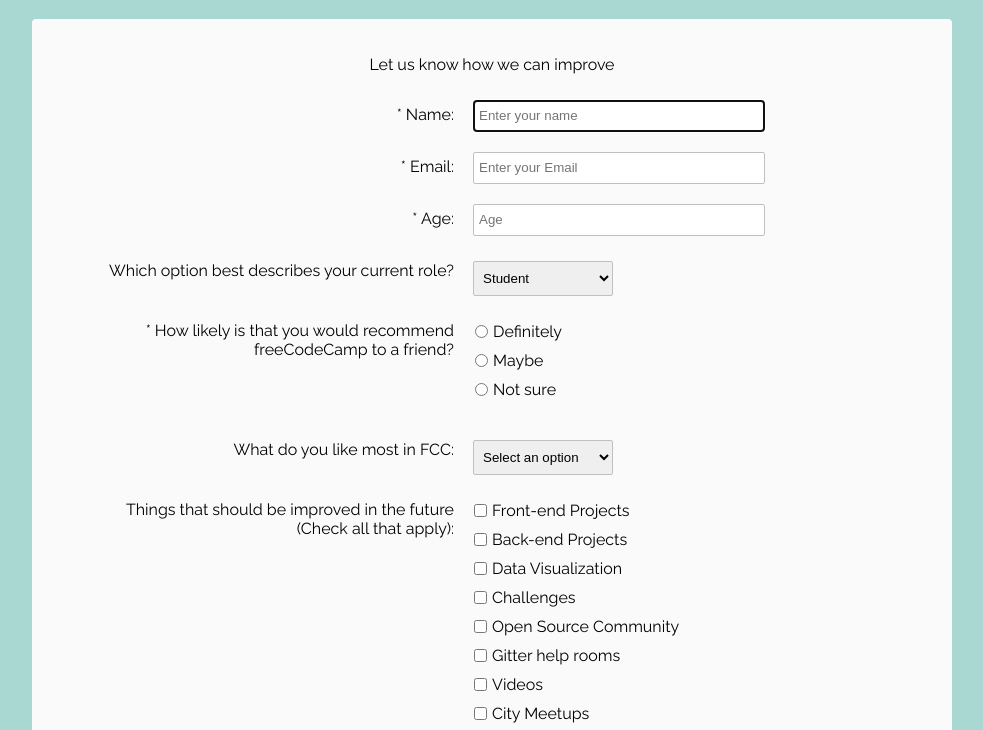
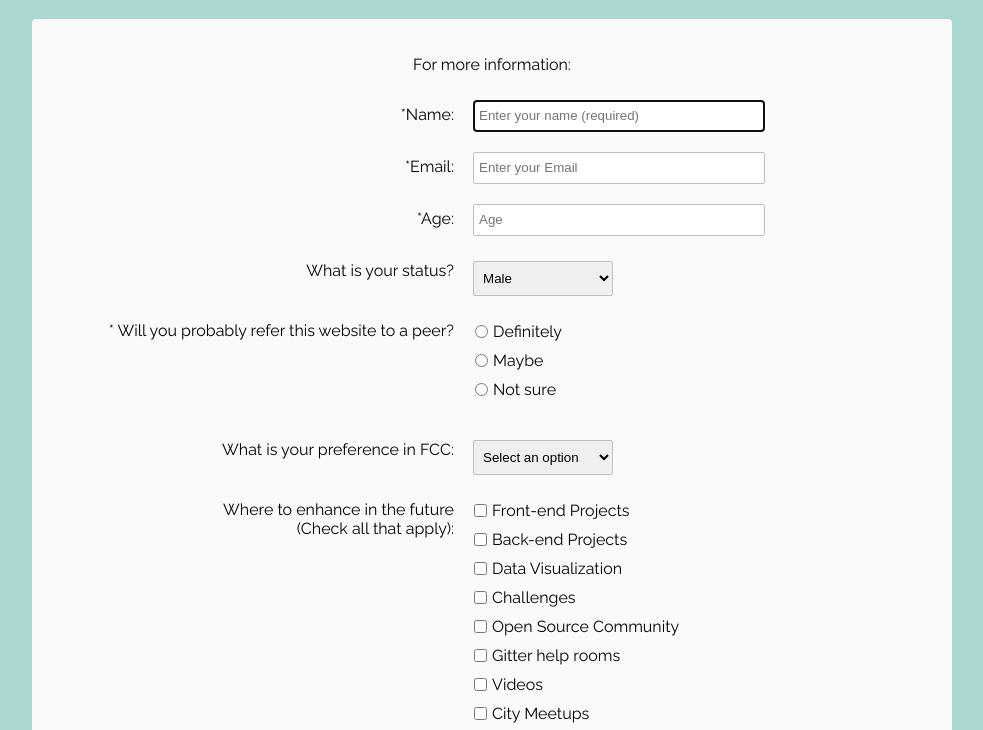
Before and after one commit to jsanon01/fcc-survey-form, a plain HTML site: page index.html in a window 1280 px wide. Shown: the part 61-791 px from the top of the page, without its empty margins (148-1131 px from the left). Drawn offline with Linux system fonts and the light colour scheme.

Commit message:
3rd commit

```diff
--- a/index.html
+++ b/index.html
@@ -8,19 +8,19 @@
 		<div id="main">
 			<h1 id="title">Survey Form</h1>
 			<div id="form-outer">
-				<p>Let us know how we can improve</p>
+				<p id="description">For more information:</p>
 			<form id="survey-form" method="GET" action="https://crossorigin.me/https://freecodecamp.com">
     <div class="rowTab">
       <div class="labels">
-        <label id="name-label" for="name">* Name: </label>
+        <label id="name-label" for="name">*Name: </label>
       </div>
       <div class="rightTab">
-        <input autofocus type="text" name="name" id="name" class="input-field" placeholder="Enter your name" required>
+        <input autofocus type="text" name="name" id="name" class="input-field" placeholder="Enter your name (required)" required>
       </div>
     </div>
     <div class="rowTab">
       <div class="labels">
-        <label id="email-label" for="email">* Email: </label>
+        <label id="email-label" for="email">*Email: </label>
       </div>
       <div class="rightTab">
         <input type="email" name="email" id="email" class="input-field" required placeholder="Enter your Email">
@@ -28,30 +28,35 @@
     </div>
     <div class="rowTab">
       <div class="labels">
-        <label id="number-label" for="age">* Age: </label>
+        <label id="number-label" for="age">*Age: </label>
       </div>
       <div class="rightTab">
-        <input type="number" name="age" id="number" min="1" max="125" class="input-field" placeholder="Age">
+        <input type="number" name="age" id="number" min="10" max="105" class="input-field" placeholder="Age">
       </div>
     </div>
     <div class="rowTab">
       <div class="labels">
-        <label for="currentPos">Which option best describes your current role?</label>
+        <!-- <label for="currentPos">Which option best describes your current role?</label> -->
+        <label for="currentPos">What is your status?</label>
       </div>
       <div class="rightTab">
         <select id="dropdown" name="currentPos" class="dropdown">
       <option disabled value>Select an option</option>
-      <option  value="student">Student</option>
-      <option value="job">Full Time Job</option>
-      <option value="learner">Full Time Learner</option>
-      <option value="preferNo">Prefer not to say</option>
+      <option  value="male">Male</option>
+      <!-- <option  value="student">Student</option> -->
+      <option value="female">Female</option>
+      <!-- <option value="job">Full Time Job</option> -->
+      <!-- <option value="learner">Full Time Learner</option> -->
+      <option value="trans">Transgender</option>
       <option value="other">Other</option>
     </select>
       </div>
     </div>
     <div class="rowTab">
       <div class="labels">
-        <label for="userRating">* How likely is that you would recommend freeCodeCamp to a friend?</label>
+        <label for="userRating">* Will you probably refer this website to a peer?</label>
+        <!-- <label for="userRating">* How likely is that you would recommend freeCodeCamp to a friend?</label> -->
+
       </div>
       <div class="rightTab">
         <ul style="list-style: none;">
@@ -63,7 +68,7 @@
     </div>
     <div class="rowTab">
       <div class="labels">
-        <label for="most-like">What do you like most in FCC: </label>
+        <label for="most-like">What is your preference in FCC: </label>
       </div>
       <div class="rightTab">
         <select id="most-like" name="mostLike" class="dropdown">
@@ -77,7 +82,7 @@
     </div>
     <div class="rowTab">
       <div class="labels">
-        <label for="preferences">Things that should be improved in the future<br>(Check all that apply): </label>
+        <label for="preferences">Where to enhance in the future<br>(Check all that apply): </label>
       </div>
       <div class="rightTab">
         <ul id="preferences" style="list-style: none;">
```
Also changed, not shown: index_3.html (+2 -1 lines), style_3.css (+10 -1 lines).
